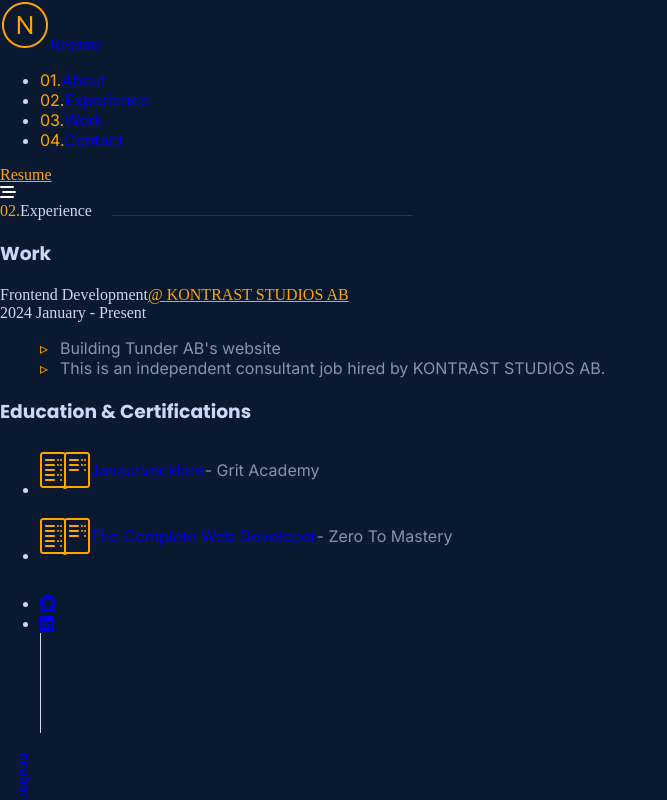
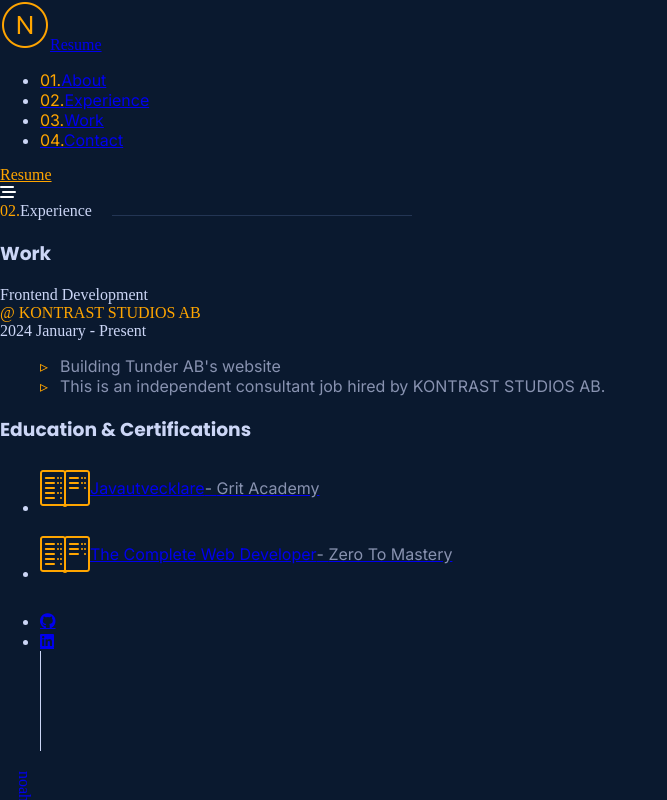
Before and after one commit to NoahNemhed/Portfolio, a React (Create React App) app: page /experience in a window 1280 px wide. Shown: the top 800 px of the page, without its empty margins (0-667 px from the left). Built offline with nearby package versions, Linux system fonts and the light colour scheme.

Commit message:
ändringar

```diff
--- a/src/views/Experience.jsx
+++ b/src/views/Experience.jsx
@@ -53,8 +53,8 @@
                             Object.keys(work).map((k, i) => {
                                 return <div className={`${activeTab === i ? "" : "hidden"}`}>
                                     <div className={`font-Poppins text-xl mb-1 font-[500]`}>
-                                        <span className={"slate mr-2"}>{work[k].position}</span><a href={work[k].url}
-                                                                                                   className={"accent"}>@ {k}</a>
+                                        <span className={"slate mr-2"}>{work[k].position}</span><div className={"accent"}>
+                                                                                                   @ {k}</div>
                                     </div>
                                     <span className={"slate text-sm font-monospace"}>{work[k].duration}</span>
                                     <ul className={"flex flex-col bullet-list mt-4 slate-alt leading-6 text-sm "}>
```
